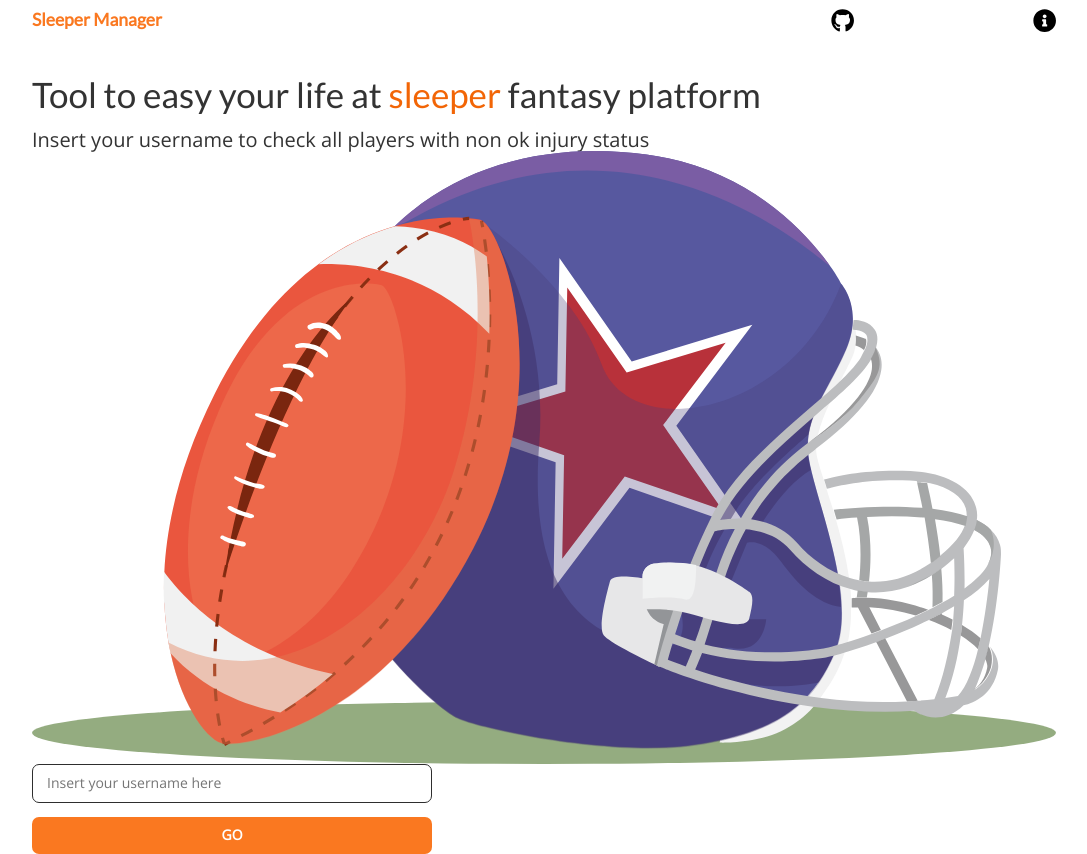
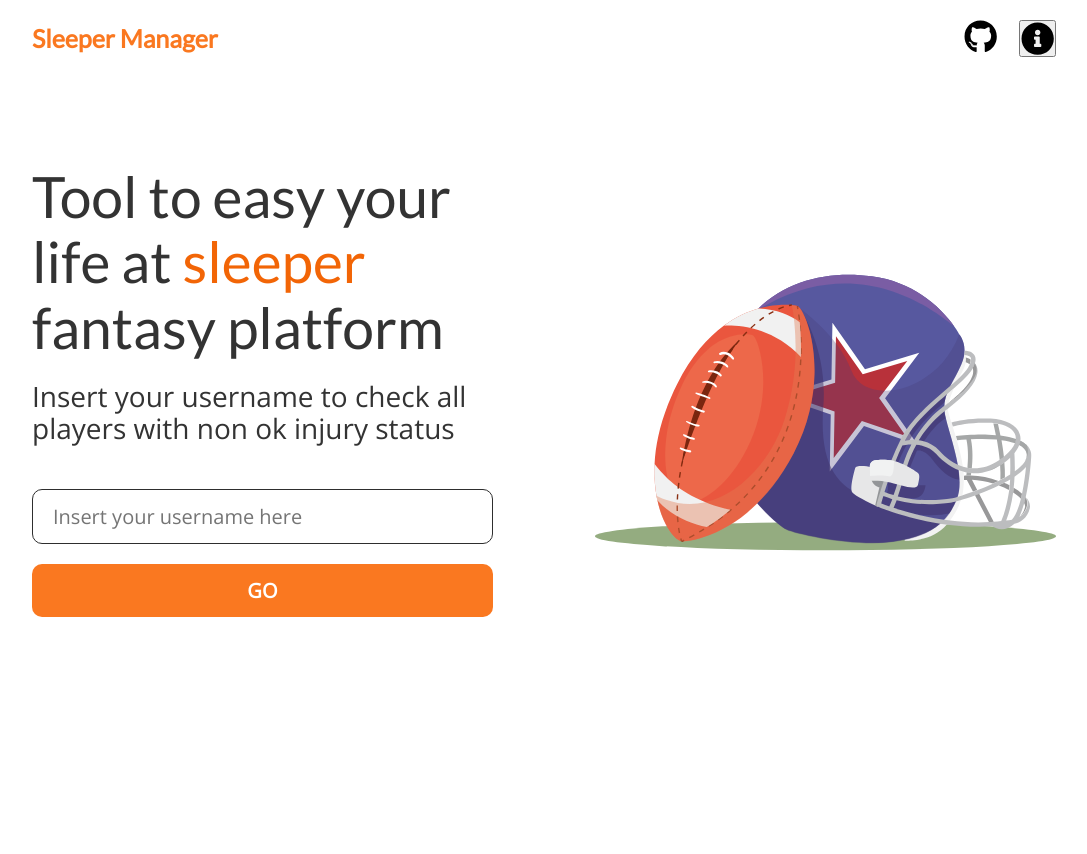
Before and after one commit to mcorreiab/sleeper-manager-frontend, a Next.js app: page / in a window 1280 px wide. Shown: the whole page, without its empty margins (96-1183 px from the left). After the commit the page ends 800 px from the top, so only its background shows below. Built offline with nearby package versions, Linux system fonts and the light colour scheme.

Commit message:
feat: Style for desktop

```diff
--- /dev/null
+++ b/next.config.js
@@ -0,0 +1,14 @@
+module.exports = {
+  webpack: (config, { isServer, webpack }) => {
+    // Fixes npm packages that depend on `fs` module
+    if (!isServer) {
+      config.node = {
+        fs: "empty",
+      };
+    }
+
+    config.plugins.push(new webpack.IgnorePlugin(/\/__tests__\//));
+
+    return config;
+  },
+};
--- a/src/pages/index.module.css
+++ b/src/pages/index.module.css
@@ -1,13 +1,18 @@
 .container {
   margin: 0 10%;
+  display: flex;
+  flex-direction: column;
+  height: 100vh;
+  justify-content: space-between;
+  padding: 1rem 0;
 }
 
 .header {
   display: flex;
   align-items: center;
-  margin-top: 0.625rem;
   font-size: 1.25rem;
   justify-content: space-between;
+  margin-bottom: 1rem;
 }
 
 .navigation {
@@ -23,7 +28,7 @@
 }
 
 .title {
-  font-size: 2.5rem;
+  font-size: 2.4375rem;
   font-weight: 400;
   margin-bottom: 1rem;
 }
@@ -35,26 +40,21 @@
 .menuTitle {
   color: #fa7820;
   margin: 0;
-  font-size: 1em;
+  font-size: 1.25rem;
 }
 
 .content {
   display: flex;
+  flex-grow: 1;
   flex-direction: column;
-  margin-top: 3rem;
-  height: 80vh;
   justify-content: space-between;
   color: #333;
   align-items: stretch;
+  margin: 1rem 0;
 }
 
 .description {
-  font-size: 20px;
-  font-family: "Open Sans", sans-serif;
-}
-
-.inputArea {
-  max-width: 400px;
+  font-size: 1.25rem;
   font-family: "Open Sans", sans-serif;
 }
 
@@ -80,3 +80,60 @@
   color: white;
   font-weight: bold;
 }
+
+.illustration {
+  flex-grow: 1;
+}
+
+.inputArea {
+  font-family: "Open Sans", sans-serif;
+}
+
+@media screen and (min-width: 540px) {
+  .navigation {
+    flex-basis: 16%;
+  }
+}
+
+@media screen and (min-width: 768px) {
+  .title {
+    font-size: 2.85rem;
+  }
+
+  .description {
+    font-size: 1.4rem;
+  }
+}
+
+@media screen and (min-width: 1024px) {
+  .navigation {
+    flex-basis: 12%;
+  }
+}
+
+@media screen and (min-width: 1025px) {
+  .content {
+    display: grid;
+    grid-template-columns: 45% 45%;
+    grid-template-rows: 10% auto auto 15%;
+    grid-template-areas: ". ." "title image" "input image" ". .";
+    column-gap: 10%;
+  }
+
+  .titleArea {
+    grid-area: title;
+  }
+
+  .inputArea {
+    grid-area: input;
+  }
+
+  .illustration {
+    grid-area: image;
+    place-self: stretch;
+  }
+
+  .navigation {
+    flex-basis: 9%;
+  }
+}
--- a/src/pages/index.tsx
+++ b/src/pages/index.tsx
@@ -2,6 +2,7 @@
 import { faGithub } from "@fortawesome/free-brands-svg-icons";
 import { faInfoCircle } from "@fortawesome/free-solid-svg-icons";
 import { FontAwesomeIcon } from "@fortawesome/react-fontawesome";
+import Link from "next/link";
 import styles from "./index.module.css";
 
 const home = () => (
@@ -11,7 +12,7 @@
       <nav className={styles.navigation}>
         <ul className={styles.navigationList}>
           <li>
-            <a href="#">
+            <a href="https://github.com/mcorreiab/sleeper-manager">
               <FontAwesomeIcon
                 icon={faGithub}
                 size="lg"
@@ -20,27 +21,33 @@
             </a>
           </li>
           <li>
-            <a href="#">
-              <FontAwesomeIcon
-                icon={faInfoCircle}
-                size="lg"
-                data-testid="info"
-              />
-            </a>
+            <Link href="/about">
+              <button type="button">
+                <FontAwesomeIcon
+                  icon={faInfoCircle}
+                  size="lg"
+                  data-testid="info"
+                />
+              </button>
+            </Link>
           </li>
         </ul>
       </nav>
     </header>
     <main className={styles.content}>
-      <div>
-        <h2 className={styles.title}>
+      <div className={styles.titleArea}>
+        <h2 className={styles.title} data-testid="page-title">
           Tool to easy your life at <span>sleeper</span> fantasy platform
         </h2>
         <p className={styles.description}>
           Insert your username to check all players with non ok injury status
         </p>
       </div>
-      <img src="/ball-and-helmet.svg" alt="Helmet and ball image" />
+      <img
+        className={styles.illustration}
+        src="/ball-and-helmet.svg"
+        alt="Helmet and ball"
+      />
       <div className={styles.inputArea}>
         <input
           className={styles.inputUsername}
--- a/styles/globals.css
+++ b/styles/globals.css
@@ -4,12 +4,12 @@
   margin: 0;
   font-family: Lato, -apple-system, BlinkMacSystemFont, Segoe UI, Roboto, Oxygen,
     Ubuntu, Cantarell, Fira Sans, Droid Sans, Helvetica Neue, sans-serif;
-  font-size: 14px;
+  font-size: 16px;
 }
 
-@media screen and (min-width: 400px) {
-  body {
-    font-size: 16px;
+@media screen and (min-width: 768px) {
+  html {
+    font-size: 20px;
   }
 }
 
```
Also changed, not shown: package.json (+5 -5 lines), 2 other files (tests, documents, lock files or other folders).
